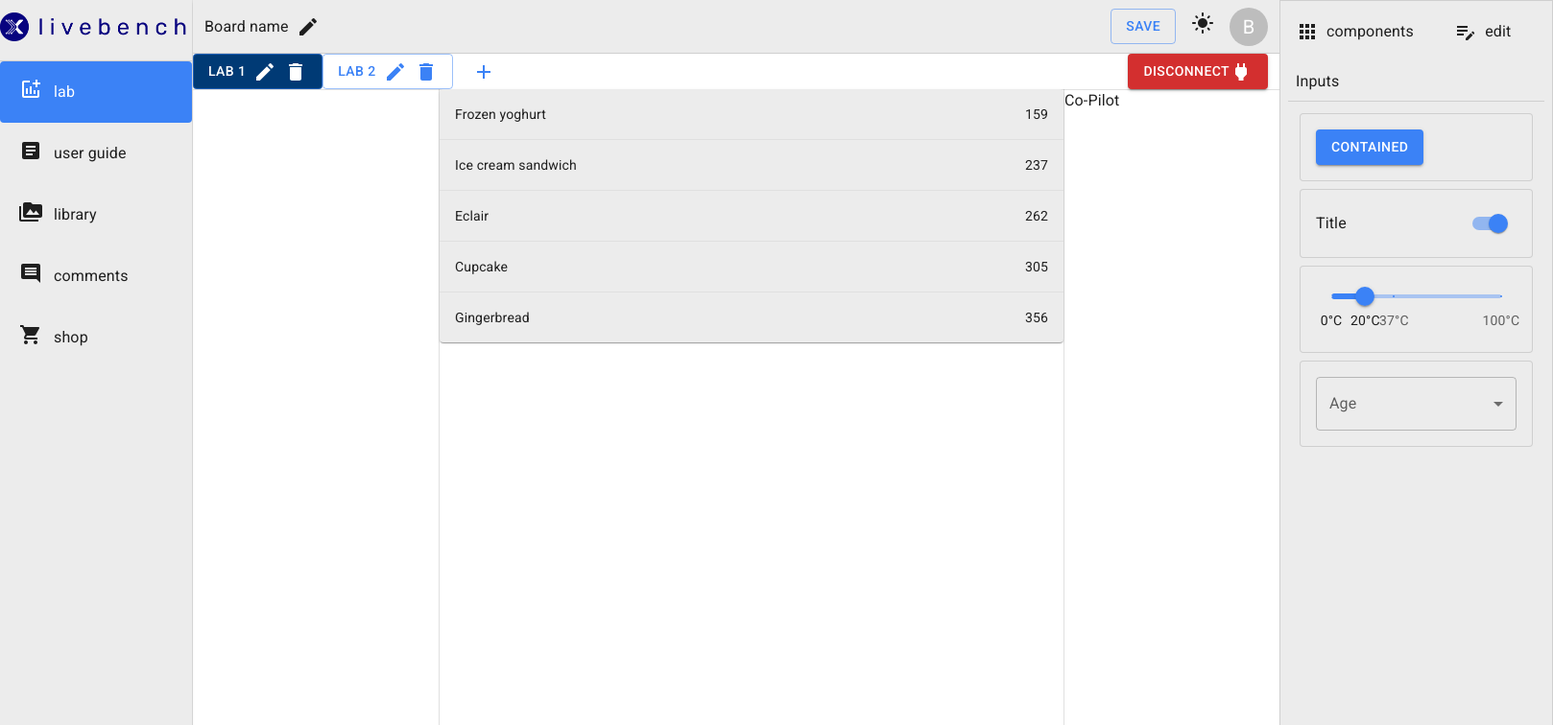
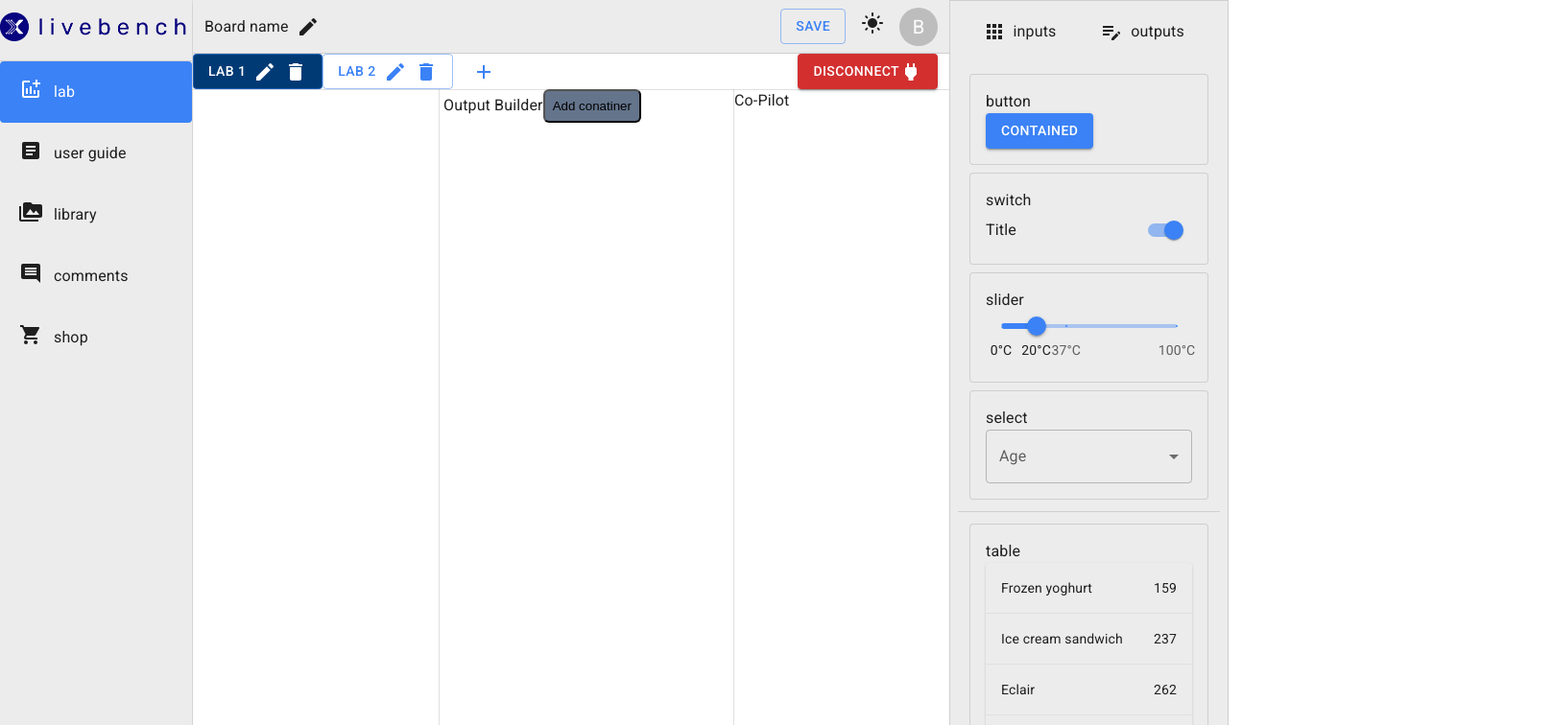
Before and after one commit to AbhiPrakash123/v5, a Next.js app: page /builder in a window 1280 px wide. Shown: the top 756 px of the page at 96% size, 1618 px wide, since content can reach past the window. Built offline with nearby package versions, Linux system fonts and the light colour scheme.

Commit message:
feat: added react-grid-layout

```diff
--- a/package.json
+++ b/package.json
@@ -16,10 +16,12 @@
     "@mui/material": "^5.15.7",
     "@mui/styled-engine-sc": "^6.0.0-alpha.15",
     "@reduxjs/toolkit": "^2.1.0",
+    "@types/react-grid-layout": "^1.3.5",
     "framer-motion": "^11.0.3",
     "next": "14.1.0",
     "react": "^18",
     "react-dom": "^18",
+    "react-grid-layout": "^1.4.4",
     "react-redux": "^9.1.0",
     "styled-components": "^6.1.8",
     "uuid": "^9.0.1"
--- a/src/app/builder/page.tsx
+++ b/src/app/builder/page.tsx
@@ -12,13 +12,14 @@ export default function LabBuilder() {
         <ThemeProvider>
             <CssBaseline />
             <Box className="tw-h-dvh tw-w-dvw tw-flex tw-flex-row tw-flex-shrink-0" >
-                <Box >
+                <Box className=" tw-h-full tw-flex">
                     <Sidebar />
+                    <Divider
+                        className="tw-h-full"
+                        orientation="vertical"
+                    />
                 </Box>
-                <Divider
-                    className="tw-h-full"
-                    orientation="vertical"
-                />
+
 
                 <Box className="tw-flex-grow tw-flex tw-flex-col">
                     <Box className="tw-h-[7%]">
@@ -38,6 +39,7 @@ export default function LabBuilder() {
                     <BuilderSidebar />
                 </Box>
             </Box>
+
         </ThemeProvider>
 
     )
--- a/src/components/builderSidebar/index.tsx
+++ b/src/components/builderSidebar/index.tsx
@@ -7,13 +7,13 @@ import ListComponents from '../listComponents';
 const BuilderSidebar = () => {
     console.log(inputs)
     const tabs = [
-        {name:'components',icon:<AppsIcon />},
-        {name:'edit',icon:<EditNoteIcon />},
+        {name:'inputs',icon:<AppsIcon />},
+        {name:'outputs',icon:<EditNoteIcon />},
     ]
 
     return (
         <Paper
-            className={` tw-w-full tw-h-full tw-m-0 tw-px-2`}
+            className={`tw-h-full tw-m-0 tw-px-2`}
             variant="outlined"
             square
         >
--- a/src/components/lab/index.tsx
+++ b/src/components/lab/index.tsx
@@ -4,6 +4,7 @@ import FeatureBar from "../featurebar";
 import { LabProps } from "./lab";
 import LabInput from "../input";
 import LabTable from "@/livebench/outputs/table";
+import OutputBuilder from "../output";
 const Lab: React.FC = (props: LabProps) => {
     const { builder } = props
     return (
@@ -24,7 +25,7 @@ const Lab: React.FC = (props: LabProps) => {
                 <Box
                     className="tw-h-ful tw-flex-grow tw-border-t-0"
                 >
-                    <LabTable />
+                    <OutputBuilder />
                 </Box>
                 <Divider
                     className="tw-h-full"
--- a/src/components/listComponents/index.tsx
+++ b/src/components/listComponents/index.tsx
@@ -1,5 +1,6 @@
 import inputs from "@/livebench/inputs"
-import { Box, Paper } from "@mui/material"
+import outputs from "@/livebench/outputs";
+import { Box, Paper,Divider } from "@mui/material"
 import React, { useState, DragEvent } from 'react';
 import { setDraggedInputElement } from "../input/inputBuilderSlice";
 import { useAppDispatch, useAppSelector } from "@/store/hooks";
@@ -13,9 +14,6 @@ const ListComponents = () => {
 
     return (
         <Box>
-            <Paper variant="outlined" className=" tw-p-2 tw-m-0 tw-border-t-0 tw-border-l-0 tw-border-r-0" square>
-                Inputs
-            </Paper>
             <Box className=" tw-flex tw-flex-col tw-gap-2 tw-p-3" >
                 {
                     inputs.map((item, i) =>
@@ -26,6 +24,24 @@ const ListComponents = () => {
                             draggable
                             onDragStart={(e) => handleInputDragStart(e, item)}
                         >
+                            <span>{item.type}</span>
+                            <Box className=" tw-pointer-events-none">{item.element()}</Box>
+                        </Paper>
+                    )
+                }
+            </Box>
+            <Divider />
+            <Box className=" tw-flex tw-flex-col tw-gap-2 tw-p-3" >
+                {
+                    outputs.map((item, i) =>
+                        <Paper
+                            variant="outlined"
+                            key={i}
+                            className="tw-p-4 tw-cursor-grab"
+                            draggable
+                            onDragStart={(e) => handleInputDragStart(e, item)}
+                        >
+                            <span>{item.type}</span>
                             <Box className=" tw-pointer-events-none">{item.element()}</Box>
                         </Paper>
                     )
--- a/src/components/output/index.tsx
+++ b/src/components/output/index.tsx
@@ -0,0 +1,96 @@
+"use client"
+
+import React, { useState } from 'react';
+import { Responsive, WidthProvider, Layout } from 'react-grid-layout';
+import { generateUUID } from '@/utils';
+import { Box, ListItem, Paper, Divider } from "@mui/material"
+import Delete from '@mui/icons-material/Delete';
+import { FilterList } from '@mui/icons-material';
+import OpenWithIcon from '@mui/icons-material/OpenWith';
+import DragIndicatorIcon from '@mui/icons-material/DragIndicator';
+type layoutType = {
+    id: string,
+    i: string,
+    x: number,
+    y: number,
+    w: number,
+    h: number
+}
+
+const initialLayout: Array<layoutType> = [];
+const breakpoint = { lg: 1200, md: 996, sm: 768, xs: 480, xxs: 0 };
+const cols = { lg: 80, md: 80, sm: 6, xs: 4, xxs: 2 };
+const ResponsiveReactGridLayout = WidthProvider(Responsive);
+
+
+export default function OutputBuilder() {
+    const [layout, setLayout] = useState(initialLayout)
+
+    const onLayoutChange = (currentLayout: any, allLayouts: any) => {
+        // console.log(currentLayout)
+        const newLayout = currentLayout.map((item: any) => { return { id: item.i, i: item.i, x: item.x, y: item.y, w: item.w, h: item.h } })
+        console.log(newLayout)
+        setLayout(prev => newLayout)
+    }
+
+    const addConatiner = () => {
+        const uuid = generateUUID()
+        setLayout((prev) => [...prev, { id: uuid, i: uuid, x: 0, y: 0, w: 10, h: 2 }])
+    }
+
+    const deleteConatiner = (event: any, id: string) => {
+        event.stopPropagation()
+        setLayout((prev) => prev.filter((item => item.id !== id)))
+    }
+    const resizeH = <Box className=' tw-absolute tw-right-0 tw-bottom-0 tw-cursor-se-resize -tw-rotate-45'>
+        <FilterList />
+    </Box>
+    return (
+        <Box className="tw-h-full tw-overflow-y-auto">
+            <Box className="tw-h-[6%] tw-border tw-border-b-2 tw-py-auto tw-px-1">
+                Output Builder
+                <button className='tw-p-2 tw-bg-slate-500 tw-rounded-md' onClick={() => addConatiner()}>Add conatiner</button>
+            </Box>
+            <Box className="tw-tw-h-[94%] tw-border tw-border-b-2 tw-py-auto tw-px-1 tw-relative ">
+                <Box className="tw-h-full tw-relative tw-w-full">
+                    <ResponsiveReactGridLayout
+                        className="layout"
+                        // breakpoints={breakpoint}
+                        cols={cols}
+                        //   layout={layout}
+                        rowHeight={30}
+                        isBounded={false}
+                        preventCollision={false}
+                        useCSSTransforms={true}
+
+                        // maxRows={30}
+                        resizeHandle={resizeH}
+                        draggableHandle='.dragDivElement'
+                        resizeHandles={['se']}
+                        onLayoutChange={onLayoutChange}
+
+
+                    >
+                        {layout.map((item, i) => (
+                            <Paper
+                                key={item.id} data-grid={item}
+                                variant='outlined'
+                            >
+                                <Box className=" tw-flex tw-gap-2 tw-p-2">
+                                    <Box className=' tw-flex tw-gap-2'>
+                                        <Box className='dragDivElement tw-cursor-move'><DragIndicatorIcon /></Box>
+                                        <Box className='tw-cursor-pointer' onClick={(event) => deleteConatiner(event, item.id)}><Delete /></Box>
+                                    </Box>
+                                    <span> Table</span>
+                                </Box>
+                                <Divider />
+                                <span className="tw-text">{i}</span>
+                            </Paper>
+                        ))}
+                    </ResponsiveReactGridLayout>
+                </Box>
+            </Box>
+
+        </Box>
+    )
+}
--- a/src/livebench/outputs/table/index.tsx
+++ b/src/livebench/outputs/table/index.tsx
@@ -28,7 +28,7 @@ const rows = [
 export default function LabTable() {
   return (
     <TableContainer component={Paper}>
-      <Table sx={{ minWidth: 650 }} aria-label="simple table">
+      <Table aria-label="simple table">
         <TableBody>
           {rows.map((row) => (
             <TableRow
```
Also changed, not shown: src/utils/index.tsx (renamed from src/uitls/index.tsx), 1 other file (tests, documents, lock files or other folders).
